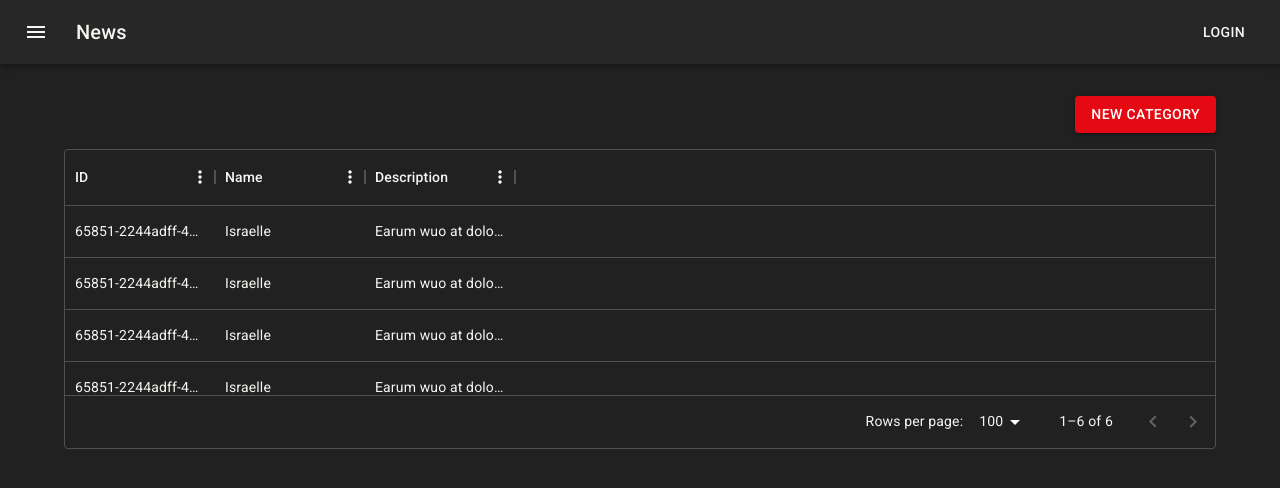
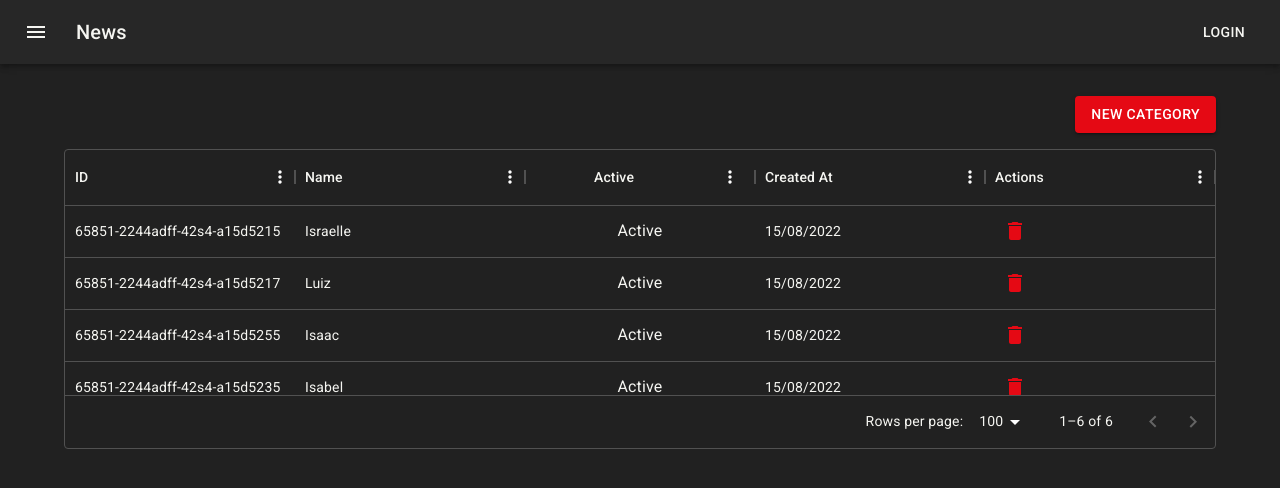
Before and after one commit to smarcosm/projeto_pratico_fc_react, a React (Create React App) app: page / in a window 1280 px wide. Shown: the top 488 px of the page. Built offline with nearby package versions, Linux system fonts and the light colour scheme.

Commit message:
feat: :sparkles:Customizando campos da Datagrid de categoria

```diff
--- a/src/features/categories/CategorySlice.ts
+++ b/src/features/categories/CategorySlice.ts
@@ -26,10 +26,10 @@
 
 export const initialState = [
     category,
-    { ...category, id: "65851-2244adff-42s4-a15d5215", name: "Luiz"},
-    { ...category, id: "65851-2244adff-42s4-a15d5215", name: "Isaac"},
-    { ...category, id: "65851-2244adff-42s4-a15d5215", name: "Isabel"},
-    { ...category, id: "65851-2244adff-42s4-a15d5215", name: "Isadora"},
+    { ...category, id: "65851-2244adff-42s4-a15d5217", name: "Luiz"},
+    { ...category, id: "65851-2244adff-42s4-a15d5255", name: "Isaac"},
+    { ...category, id: "65851-2244adff-42s4-a15d5235", name: "Isabel"},
+    { ...category, id: "65851-2244adff-42s4-a15d5295", name: "Isadora"},
     { ...category, id: "65851-2244adff-42s4-a15d5215", name: "Israelle"}
   ];
 
--- a/src/features/categories/ListCategory.tsx
+++ b/src/features/categories/ListCategory.tsx
@@ -1,9 +1,9 @@
-import { Box, Button, Typography } from "@mui/material";
+import { Box, Button, IconButton, Typography } from "@mui/material";
+import { DataGrid, GridColDef, GridRenderCellParams, GridRowsProp } from '@mui/x-data-grid';
+import { Link } from "react-router-dom";
 import { useAppSelector } from "../../app/hooks";
 import { selectCategories } from "./CategorySlice";
-import { Link } from "react-router-dom";
-import { DataGrid, GridColDef, GridRowsProp } from '@mui/x-data-grid';
-
+import DeleteIcon from "@mui/icons-material/Delete"
 
 export const CategoryList = ()=>{
   const categories = useAppSelector(selectCategories)
@@ -12,17 +12,63 @@
   const rows: GridRowsProp = categories.map((category) => ({
     id: category.id,
     name: category.name,
-    description: category.description,
-
+    isActive: category.is_active,
+    createdAt: new Date(category.created_at).toLocaleDateString("pt-BR"),
   }))
 
 
   const columns: GridColDef[] = [
-    { field: 'id', headerName: 'ID', width: 150 },
-    { field: 'name', headerName: 'Name', width: 150 },
-    { field: 'description', headerName: 'Description', width: 150 },
+    {
+      field: 'id',
+      headerName: 'ID',
+      flex: 1
+    },
+    {
+      field: 'name',
+      headerName: 'Name',
+      flex: 1
+    },
+
+    {
+      field: 'isActive',
+      headerName: 'Active',
+      flex: 1,
+      type: 'boolean',
+      renderCell: renderIsActiveCell
+    },
+    {
+      field: 'createdAt',
+      headerName: 'Created At',
+      flex: 1,
+    },
+    {
+      field: 'actions',
+      headerName: 'Actions',
+      flex: 1,
+      renderCell: renderActionsCell
+    }
+
   ];
+  function renderActionsCell(rowData: GridRenderCellParams){
+    return (
+      <IconButton
+        color="secondary"
+        onClick={() => console.log("clicked")}
+        arial-label="delete"
+      >
+        <DeleteIcon />
+      </IconButton>
+    )
+  }
 
+  function renderIsActiveCell(rowData: GridRenderCellParams){
+    return (
+      <Typography color={rowData.value ? "primary" : "secondary"}>
+        {rowData.value ? "Active" : "Inactive" }
+      </Typography>
+    )
+
+  }
 
   return (
     <Box maxWidth="lg" sx={{ mt: 4, mb: 4}}>
```
